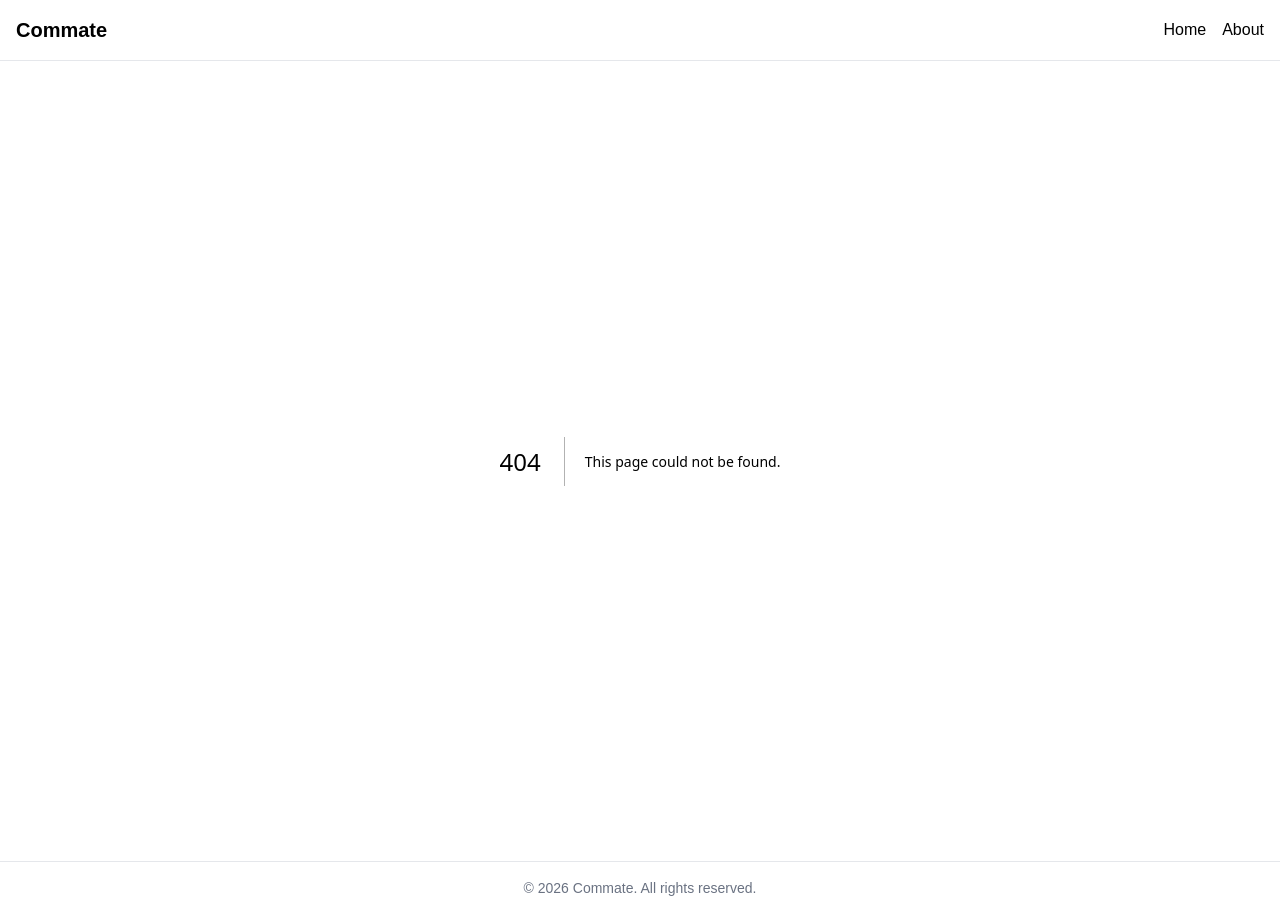
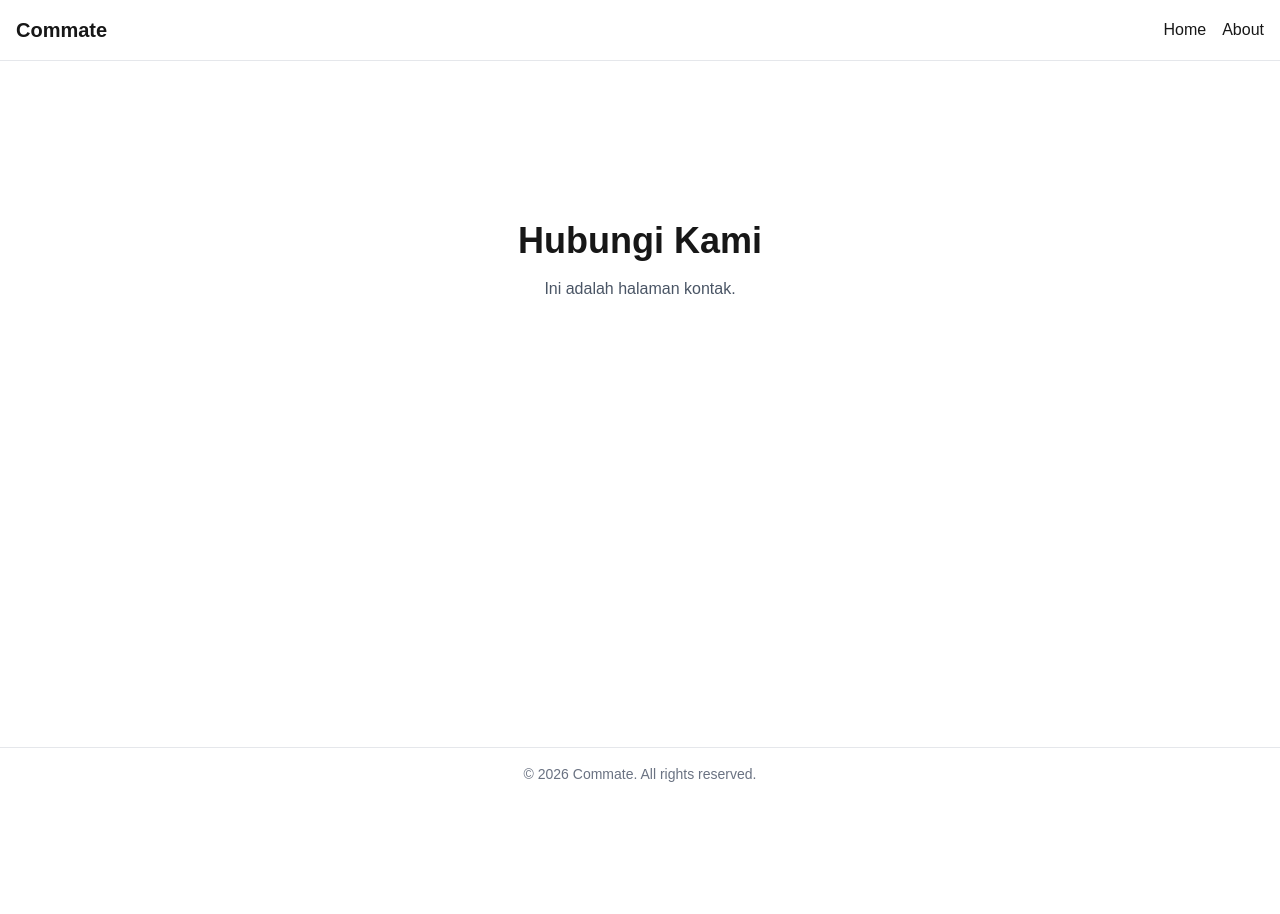
Before and after one commit to HapisHanipudin/commate, a Next.js app in the folder apps/web/: page /contact in a window 1280 px wide. Before the commit this address had no page. After the commit the page ends 800 px from the top, so only its background shows below. Built offline with nearby package versions, Linux system fonts and the light colour scheme.

Commit message:
feat: add About and Contact pages with basic layout and content

```diff
--- a/apps/web/src/app/about/page.tsx
+++ b/apps/web/src/app/about/page.tsx
@@ -0,0 +1,8 @@
+export default function About() {
+  return (
+    <div className="flex flex-col items-center justify-center min-h-[50vh] p-8">
+      <h1 className="text-4xl font-bold mb-4">Tentang Commate</h1>
+      <p className="text-gray-600">Ini adalah halaman tentang aplikasi.</p>
+    </div>
+  );
+}
--- /dev/null
+++ b/apps/web/src/app/contact/page.tsx
@@ -0,0 +1,8 @@
+export default function Contact() {
+  return (
+    <div className="flex flex-col items-center justify-center min-h-[50vh] p-8">
+      <h1 className="text-4xl font-bold mb-4">Hubungi Kami</h1>
+      <p className="text-gray-600">Ini adalah halaman kontak.</p>
+    </div>
+  );
+}
```
